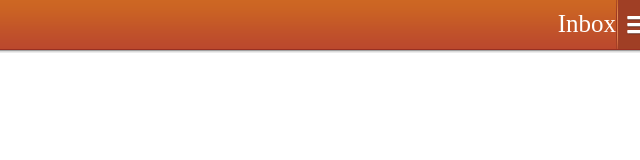
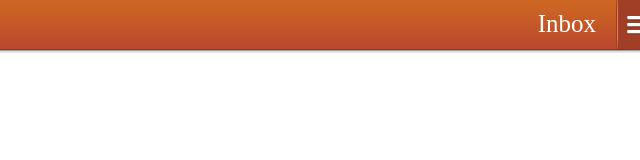
Before and after one commit to anefzaoui/armozb2g, a plain HTML site: page shared/style_unstable/drawer/indexAR.html in a window 1280 px wide. Shown: the full height of the page, 640-1280 px from the left. Drawn offline with Linux system fonts and the light colour scheme.

Commit message:
refactor

```diff
--- a/shared/style_unstable/drawer.css
+++ b/shared/style_unstable/drawer.css
@@ -233,7 +233,6 @@ html[dir="rtl"] section[role="region"]:target {
 }
 html[dir="rtl"] section[role="region"] > header:first-child {
   margin-right: -1.6rem;
-  margin-left:inherit;
 }
 
 html[dir="rtl"] section[data-type="sidebar"] > header h1 {
@@ -253,7 +252,7 @@ html[dir="rtl"] section[role="region"] > header:first-child > a {
   width: 7rem;
 }
 html[dir="rtl"] section[role="region"] > header:first-child h1 {
-  margin-left: 5rem;
+  margin-right: 5rem;
 }
 html[dir="rtl"] section[data-type="sidebar"] > nav {
   overflow-y: auto;
```
Also changed, not shown: shared/style/responsive.css (deleted, +0 -51 lines), shared/style/headers/images/ui/negative.png (deleted), shared/style/headers/images/ui/search.png (deleted), 1 other file.
